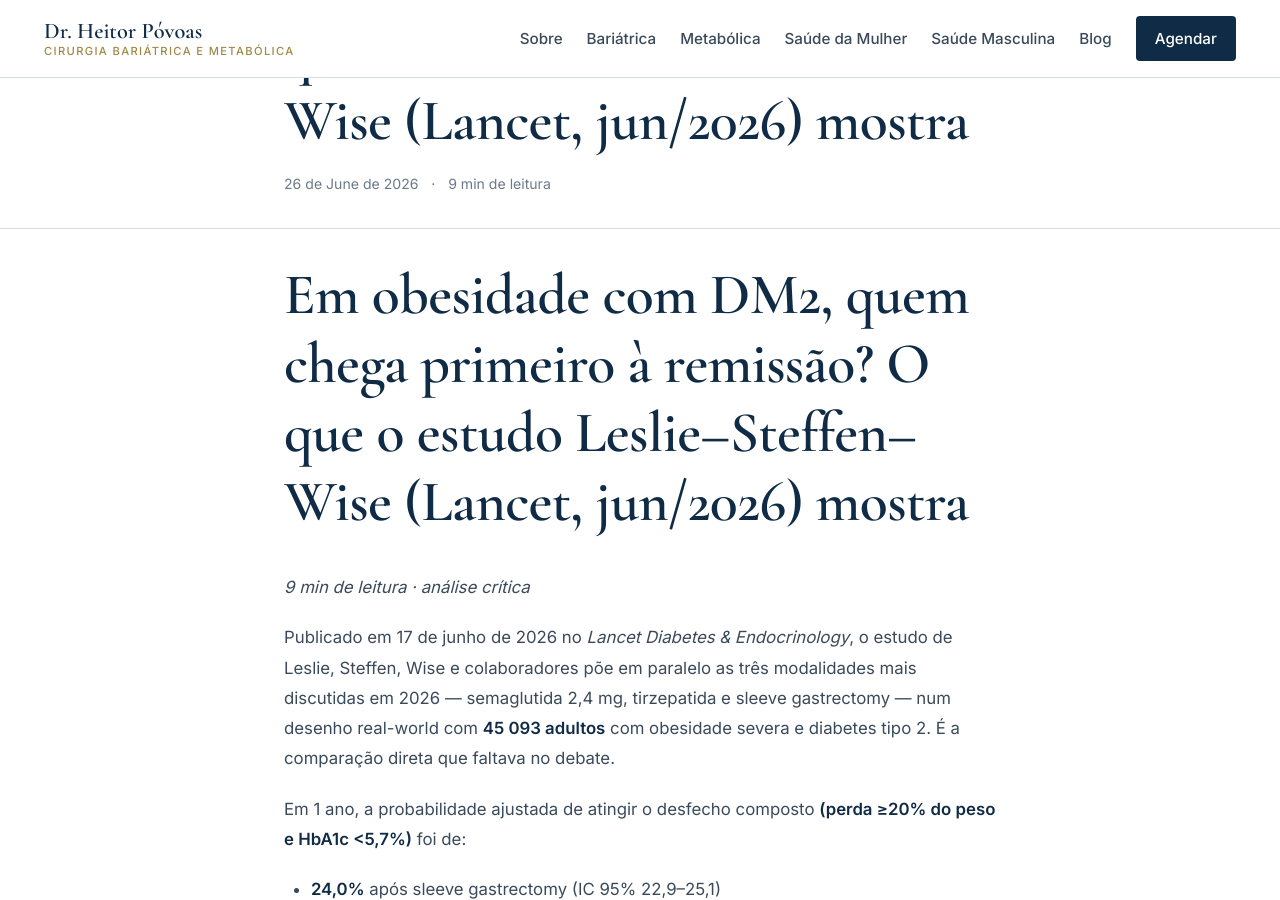
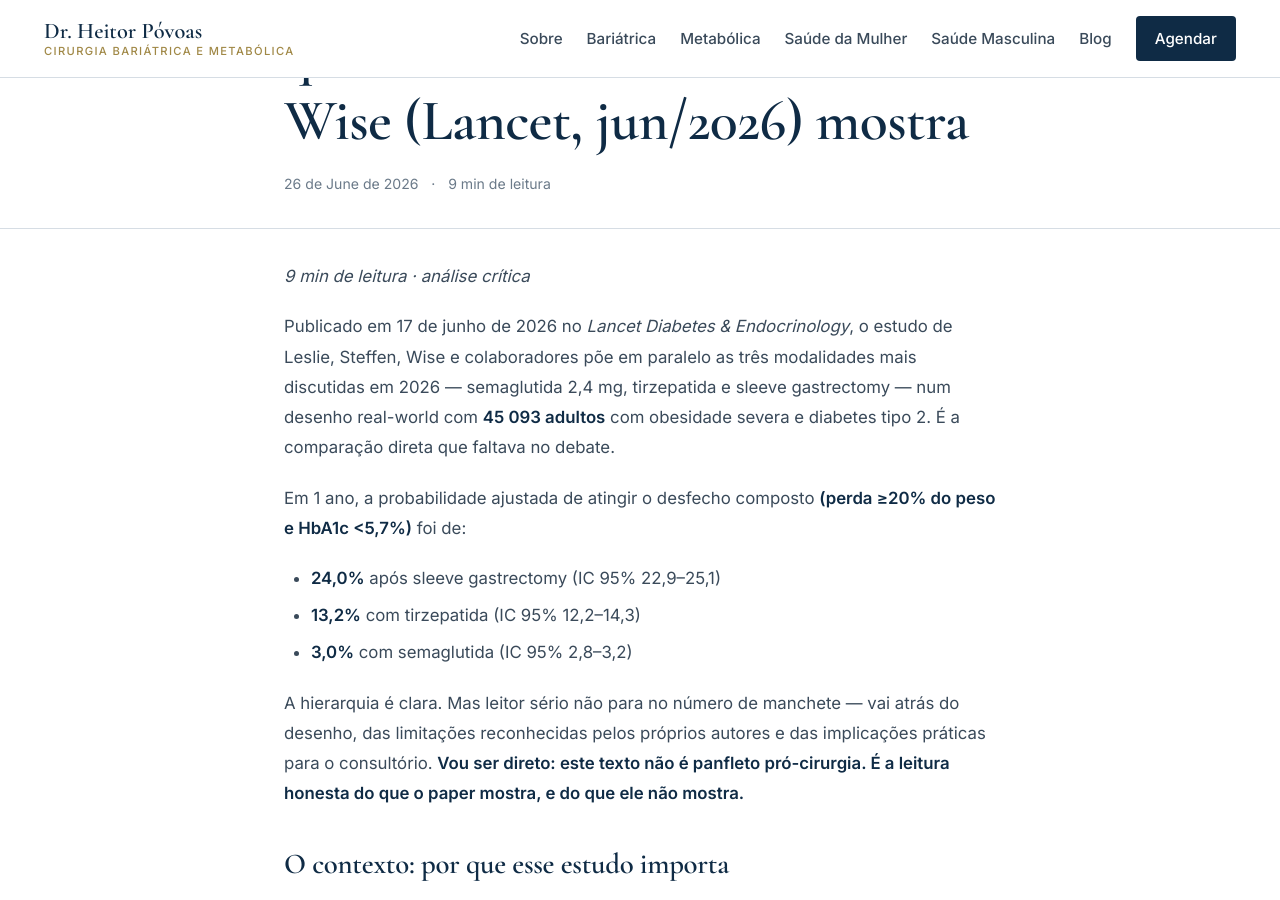
Before and after one commit to heitorpovoas/drheitorpovoas, a Jekyll site: the page built from _posts/2026-06-26-lancet-2026-sleeve-tirzepatida-semaglutida-dm2.md, in a window 1280 px wide and 900 px high, scrolled down 336 px. Built offline with Jekyll 4.4.1, drawn with Linux system fonts in a browser that asks for light colours.

Commit message:
Update 2026-06-26-lancet-2026-sleeve-tirzepatida-semaglutida-dm2.md

```diff
--- a/_posts/2026-06-26-lancet-2026-sleeve-tirzepatida-semaglutida-dm2.md
+++ b/_posts/2026-06-26-lancet-2026-sleeve-tirzepatida-semaglutida-dm2.md
@@ -9,8 +9,6 @@ description: >-
   differences merecem leitura honesta.
 permalink: /lancet-2026-sleeve-tirzepatida-semaglutida-dm2/
 ---
-
-# Em obesidade com DM2, quem chega primeiro à remissão? O que o estudo Leslie–Steffen–Wise (Lancet, jun/2026) mostra
 
 *9 min de leitura · análise crítica*
 
```
